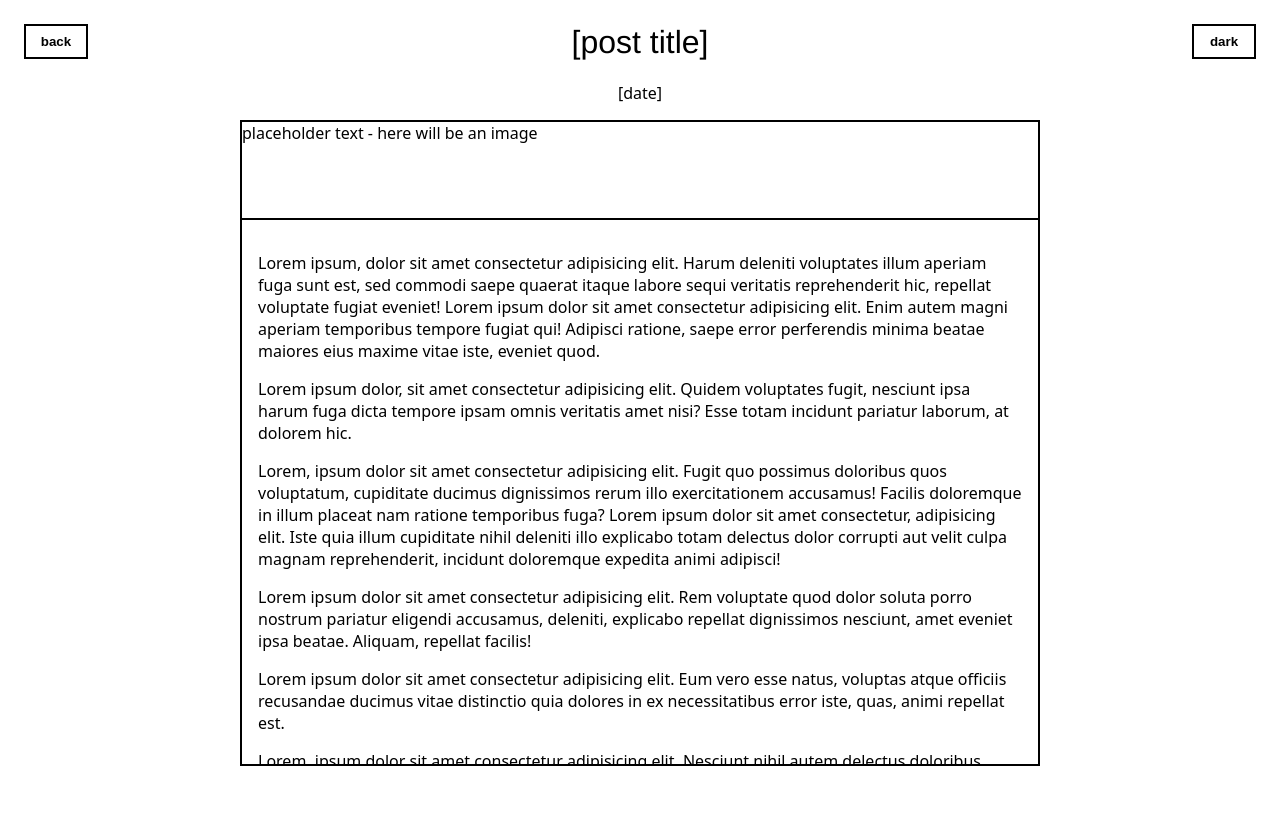
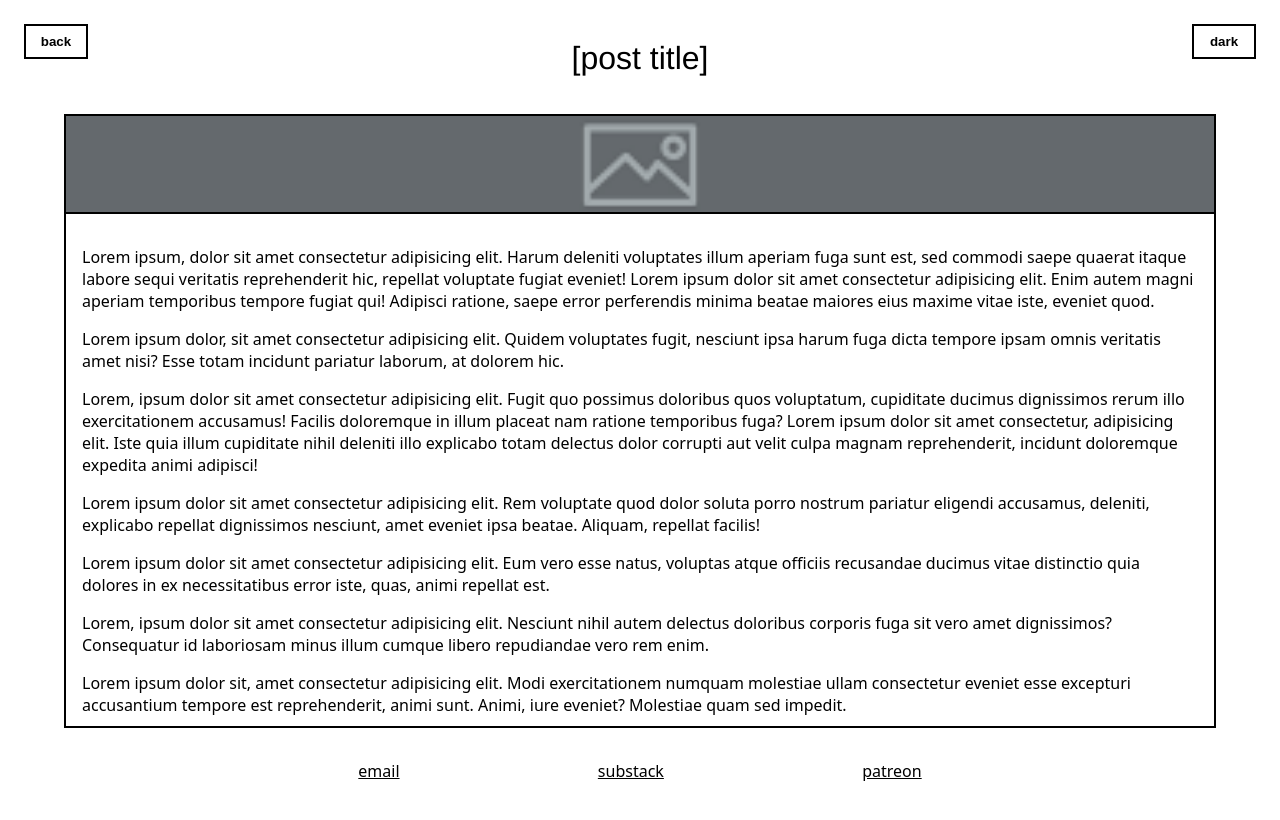
Before and after one commit to freyamurray/blog-site, a plain HTML site: page blogpost.html in a window 1280 px wide. Drawn offline with Linux system fonts and the light colour scheme.

Commit message:
layout changes

```diff
--- a/blogpost.html
+++ b/blogpost.html
@@ -27,9 +27,7 @@
                 <div id="site-title">
                     <h1>[post title]</h1>
                 </div>
-                <div class="date">
-                    [date]
-                </div>
+
         </div>
     </header>
 
@@ -37,7 +35,7 @@
 
         <div class="blog-post-container">
             <section class="image-container">
-                placeholder text - here will be an image
+                <img class="blog-header" src="images/placeholder.png" alt="placeholder image">
             </section>
 
             <section class="blog-post-content">
@@ -61,7 +59,19 @@
             </section>
         </div>
     </main>
-
+    <footer>
+        <div class="contact" id="contact-container">
+            <div class="contact-type" id="contact-email">
+                <a href="#" class="link">email</a>
+            </div>
+            <div class="contact-type" id="contact-substack">
+                <a href="#" class="link">substack</a>
+            </div>
+            <div class="contact-type" id="contact-other">
+                <a href="#" class="link">patreon</a>
+            </div>
+        </div>
+    </footer>
 </body>
 
 </html>
--- a/main.js
+++ b/main.js
@@ -19,7 +19,6 @@ function themeSwitch() {
     if (button) button.textContent = isDark ? "light" : "dark";
 }
 
-
 function openPost(event, postName) {
     var i, blogpreview, bloglink;
 
--- a/style.css
+++ b/style.css
@@ -15,6 +15,7 @@ body {
     font-family: system-ui, -apple-system, BlinkMacSystemFont, 'Segoe UI', Roboto, Oxygen, Ubuntu, Cantarell, 'Open Sans', 'Helvetica Neue', sans-serif;
     background-color: var(--bg-colour);
     color: var(--text-colour);
+    padding: 1rem;
     /* height: 100%; */
 }
 
@@ -91,12 +92,14 @@ h1, h2, h3 {
 .about {
     display: flex;
     flex-direction: column;
+    justify-content: center;
 }
 
 #about-container {
     padding: 1rem;
-    margin: 1rem;
+    margin: 1rem auto;
     border: 2px solid;
+    max-width: 70rem;
 }
 
 /* .section-title {
@@ -107,7 +110,8 @@ h1, h2, h3 {
 .blog {
     display: flex;
     flex-direction: column;
-    max-height: 20rem;
+    min-height: 23rem;
+    justify-items: center;
 }
 
 .blog-content {
@@ -117,9 +121,11 @@ h1, h2, h3 {
 
 #blog-container {
     padding: 1rem 1rem 2rem 1rem;
-    margin: 1rem;
+    margin: 1rem auto;
     border: 2px solid;
     max-height: 50rem;
+    max-width: 70rem;
+    justify-content: center;
 }
 
 #blog-nav {
@@ -131,7 +137,8 @@ h1, h2, h3 {
     flex-direction: column;
     min-width: 10rem;
     max-width: none;
-    max-height: 20rem;
+    min-height: 20rem;
+    /* max-height: 20rem; */
     overflow-x: auto;
     scrollbar-width: none;
     scroll-behavior: smooth;
@@ -182,7 +189,8 @@ h1, h2, h3 {
         border-right: none;
         padding-bottom: 1rem;
         margin-bottom: 1rem;
-        max-height: 10rem;
+        min-height: 0;
+        max-height: none;
         max-width: none;
         overflow-x: auto;
     }
@@ -210,9 +218,10 @@ h1, h2, h3 {
     /* border: solid; */
     position: relative;
     bottom: 1;
-    margin: 1rem;
+    margin: auto;
     padding: 1rem;
     justify-content: space-evenly;
+    max-width: 60rem;
 }
 
 /* BLOG PAGE */
@@ -220,16 +229,10 @@ h1, h2, h3 {
 .blog-post-container {
     display: flex;
     flex-direction: column;
-    margin: 0 auto;
+    margin: auto;
     padding: 0 1rem;
-    max-width: 50rem;
+    max-width: 72rem;
 
-}
-
-.date {
-    margin: auto;
-    display: flex;
-    justify-content: center;
 }
 
 .image-container {
@@ -237,20 +240,20 @@ h1, h2, h3 {
     border-bottom: none;
     margin-top: 1rem;
     height: 6rem;
+    display: flex;
 }
 
 .blog-post-content {
     border: 2px solid;
     padding: 1rem;
-    max-height: 32rem;
+    max-height: 30rem;
     overflow-x: auto;
     scrollbar-width: none;
+    margin-bottom: 1rem;
 }
 
-.buttons-bar {
-    display: flex;
-    flex-direction: column;
-    background-color: var(--bg-colour);
-    position: sticky;
-    top: 0;
+.blog-header {
+    object-fit: cover;
+    width: 100%;
+    height: 100%;
 }
```
Also changed, not shown: index.html (+1 -1 lines), images/placeholder.png (added).
